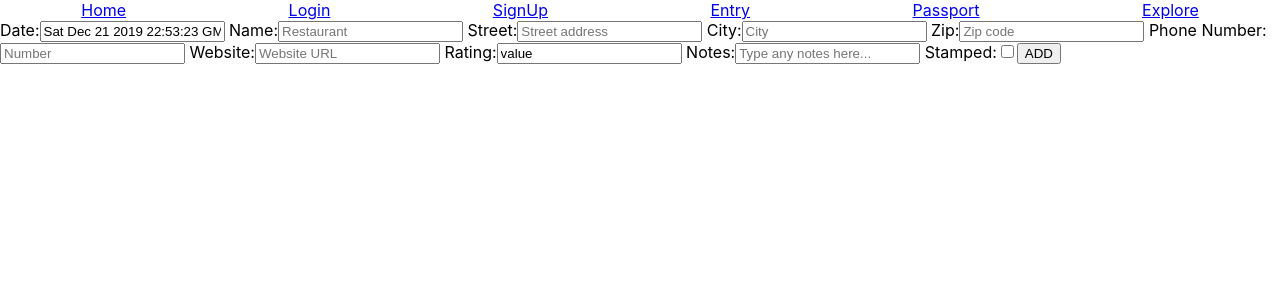
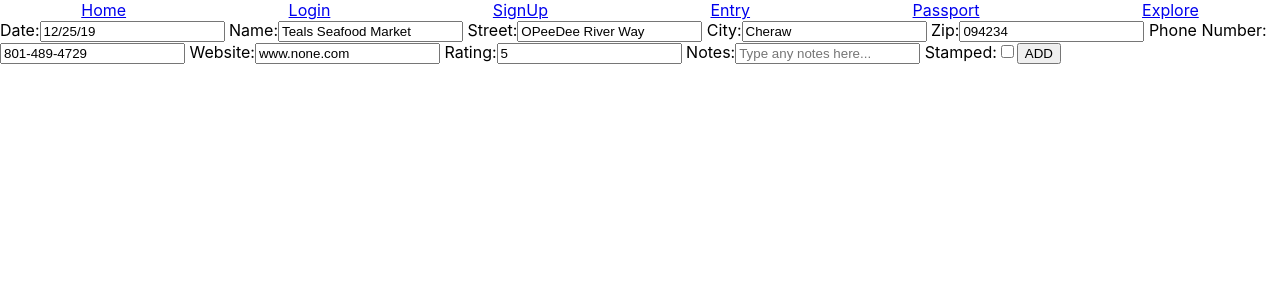
Before and after one commit to viewgo/Frontend-RestaurantPassport3, a React (Create React App) app in the folder restaurant-passport/: page /passport-form in a window 1280 px wide. Shown: the top 300 px of the page. Built offline with nearby package versions, Linux system fonts and the light colour scheme.

Commit message:
added a Passport to map over the restaurants

```diff
--- a/restaurant-passport/src/App.js
+++ b/restaurant-passport/src/App.js
@@ -5,9 +5,14 @@ import Navigation from "./components/Navigation";
 import SignUpForm from "./components/SignUpForm";
 import LoginForm from "./components/LoginForm";
 import PassportForm from "./components/PassportForm";
+import Passport from "./components/Passport";
 
 class App extends React.Component {
   //todo add state for storing registered people based on local storage changes of username, remove duplicate based on username change and if the password was the same.
+
+  // todo BUY VICKS BEFORE PARTY!!!
+  //!  BLUELIGHT GLASSES
+
   state = {
     rememberMe: "",
     rememberEmail: "",
@@ -22,18 +27,19 @@ class App extends React.Component {
         remember: ""
       }
     ],
-    restaurants: [
+    passport: [
       {
-        date: "",
-        name: "",
-        address: "",
-        city: "",
-        zip: "",
-        number: "",
-        website: "",
-        rating: "",
-        notes: "",
-        stamped: ""
+        date: "12/25/19",
+        name: "Teals Seafood Market",
+        address: "OPeeDee River Way",
+        city: "Cheraw",
+        zip: "094234",
+        number: "801-489-4729",
+        website: "www.none.com",
+        rating: "5",
+        notes: "Best teal burger you will ever find",
+        stamped: "true",
+        flipped: false
       }
     ]
   };
@@ -52,6 +58,14 @@ class App extends React.Component {
   localStorageSet = (item, value) => {
     // console.log("localStorageSet", item, value);
     localStorage.setItem(item, JSON.stringify(value));
+  };
+
+  setFlipped = e => {
+    // console.log(this.state.passport[0]);
+    // this.setState(...{
+    // });
+    // console.log(e.target);
+    console.log(this.state);
   };
 
   //   componentDidMount() {
@@ -88,15 +102,23 @@ class App extends React.Component {
         <Route path="/passport-form">
           {/*//! fix prop here  */}
           <PassportForm
-          date={this.state.restaurants[0].date}
-          name={this.state.restaurants[0].name} address={this.state.restaurants[0].address}
-          city={this.state.restaurants[0].city}
-          zip={this.state.restaurants[0].zip}
-          number={this.state.restaurants[0].number}
-          website={this.state.restaurants[0].website}
-          rating={this.state.restaurants[0].rating}
-          notes={this.state.restaurants[0].notes}
-          stamped={this.state.restaurants[0].stamped} />
+            date={this.state.passport[0].date}
+            name={this.state.passport[0].name}
+            address={this.state.passport[0].address}
+            city={this.state.passport[0].city}
+            zip={this.state.passport[0].zip}
+            number={this.state.passport[0].number}
+            website={this.state.passport[0].website}
+            rating={this.state.passport[0].rating}
+            notes={this.state.passport[0].notes}
+            stamped={this.state.passport[0].stamped}
+          />
+        </Route>
+        <Route path="/passport">
+          <Passport
+            passport={this.state.passport}
+            setFlipped={this.setFlipped}
+          />
         </Route>
       </div>
     );
--- a/restaurant-passport/src/components/Passport.jsx
+++ b/restaurant-passport/src/components/Passport.jsx
@@ -1,5 +1,15 @@
-import React from 'react';
+import React from "react";
+import Restaurant from "./Restaurant";
 
-function Passport{
+function Passport({ passport, setFlipped }) {
+  console.log(passport);
+  return (
+    <>
+      {passport.map(e => (
+        <Restaurant restaurant={e} setFlipped={setFlipped} />
+      ))}
+    </>
+  );
+}
 
-}
+export default Passport;
--- a/restaurant-passport/src/components/PassportForm.jsx
+++ b/restaurant-passport/src/components/PassportForm.jsx
@@ -150,14 +150,13 @@ function PassportForm({ values, errors, touched, isSubmitting }) {
 
 const FormikPassportForm = withFormik({
   mapPropstoValues(props) {
-    console.log("MAPVALUES");
     return {
-      date: props.restaurant.date || Date(),
-      name: props.restaurant.name || "",
-      address: props.restaurant.website || "",
-      rating: props.restaurant.rating || "value",
-      notes: props.restaurant.notes || "",
-      stamped: props.restaurant.stamped || false
+      date: props.passport.date || Date(),
+      name: props.passport.name || "",
+      address: props.passport.website || "",
+      rating: props.passport.rating || "value",
+      notes: props.passport.notes || "",
+      stamped: props.passport.stamped || false
     };
   },
 
--- /dev/null
+++ b/restaurant-passport/src/components/Restaurant.jsx
@@ -0,0 +1,53 @@
+import React from "react";
+
+function Restaurant({ restaurant, setFlipped }) {
+  console.log(restaurant);
+  if (restaurant.flipped === false) {
+    return (
+      <>
+        <div
+          className="restaurant-card-front"
+          id={restaurant.date}
+          onClick={() => setFlipped()}
+        >
+          <h3>Name: {restaurant.name}</h3>
+          <p>City: {restaurant.city}</p>
+          <p>Rating: {restaurant.rating}</p>
+          <p>Stamped: {restaurant.stamped}</p>
+        </div>
+      </>
+    );
+  } else {
+    return (
+      <>
+        <div className="restaurant-card-back">
+          <h3>Name: {restaurant.name}</h3>
+          <p>Date: {restaurant.date} </p>
+          <p>Address {restaurant.address}</p>
+          <p>City {restaurant.city}</p>
+          <p>Zip {restaurant.zip}</p>
+          <p>Number {restaurant.number}</p>
+          <p>Website {restaurant.website}</p>
+          <p>Rating: {restaurant.rating}</p>
+          <p>Notes: {restaurant.notes}</p>
+          <p>Stamped: {restaurant.stamped}</p>
+        </div>
+      </>
+    );
+  }
+}
+
+export default Restaurant;
+
+// {
+//         date: "",
+//         name: "",
+//         address: "",
+//         city: "",
+//         zip: "",
+//         number: "",
+//         website: "",
+//         rating: "",
+//         notes: "",
+//         stamped: ""
+//       }
```
Lines whose indentation alone changed are shown as unchanged.
